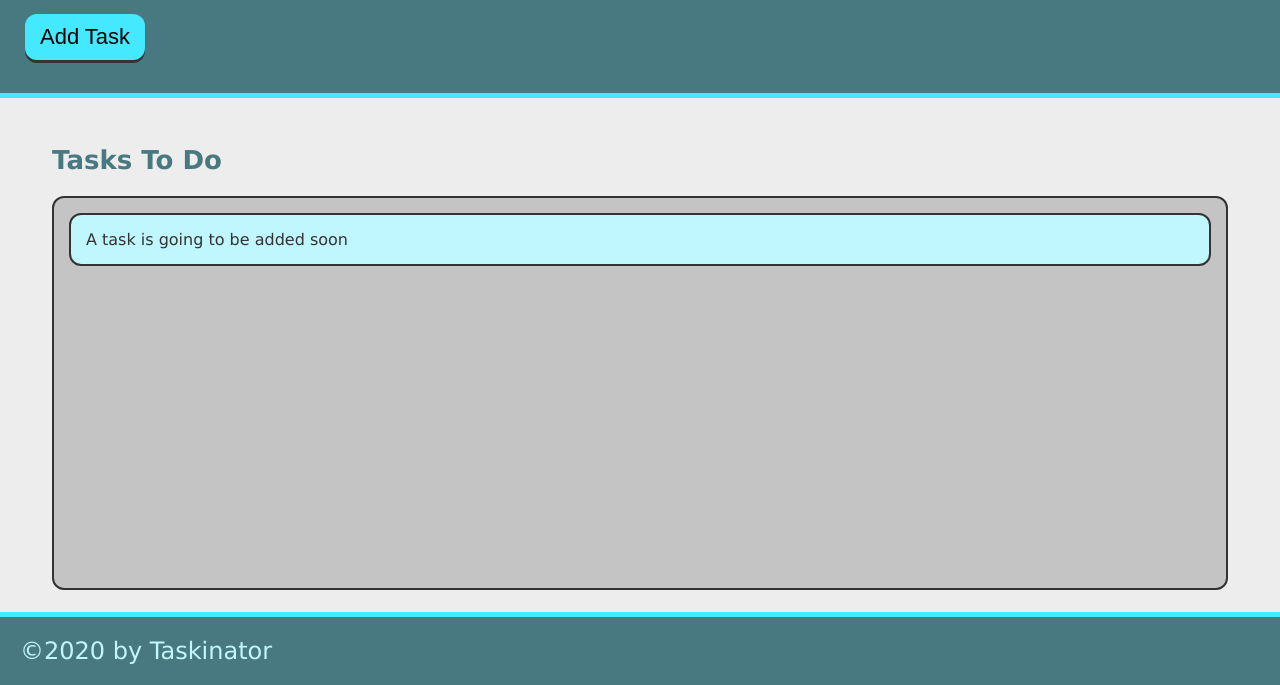
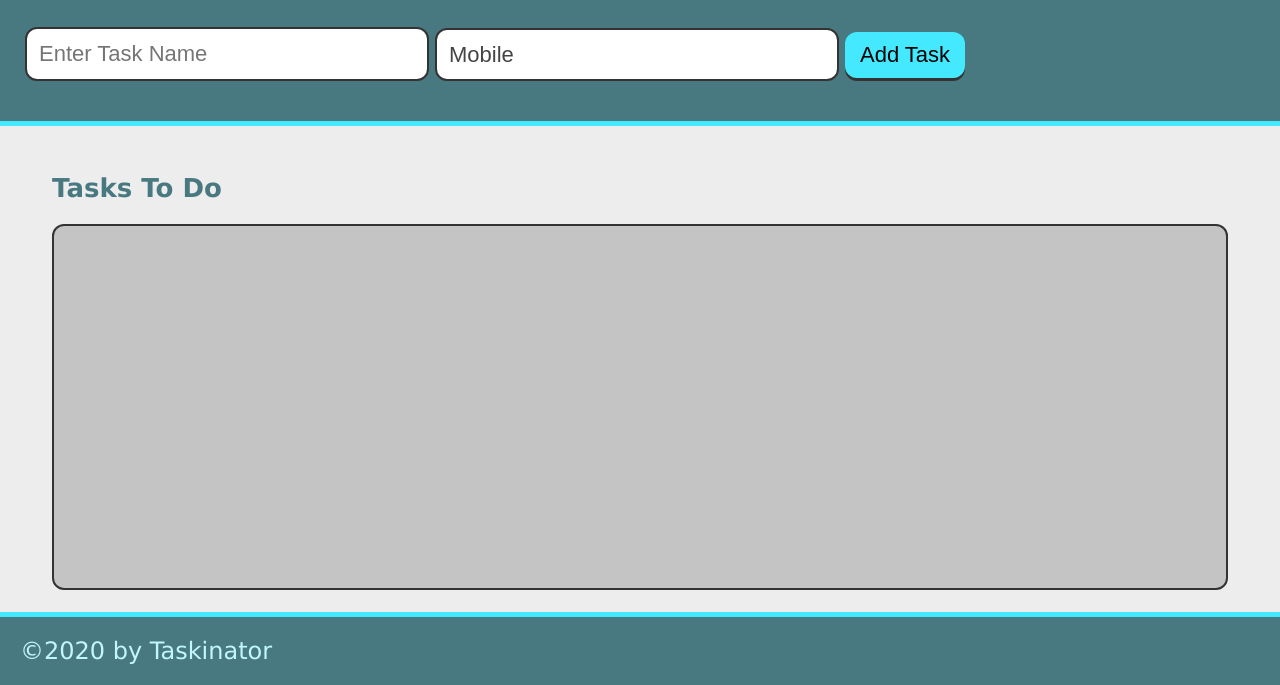
Before and after one commit to robbieevans1/taskinator, a plain HTML site: page index.html in a window 1280 px wide. Shown: the part 115-800 px from the top of the page. Drawn offline with Linux system fonts and the light colour scheme.

Commit message:
added form submission

```diff
--- a/assets/js/script.js
+++ b/assets/js/script.js
@@ -1,11 +1,13 @@
-var buttonEl = document.querySelector("#save-task");
+var formEL = document.querySelector("#task-form");
 var tasksToDoEL = document.querySelector("#tasks-to-do");
 
 var createTaskHandler = function() {
+    event.preventDefault();
+
     var listItemEl = document.createElement("li");
     listItemEl.className = "task-item";
     listItemEl.textContent = "This is a new task.";
     tasksToDoEL.appendChild(listItemEl);
-}
+};
 
-buttonEl.addEventListener("click", createTaskHandler);
+formEL.addEventListener("submit", createTaskHandler);
--- a/index.html
+++ b/index.html
@@ -12,14 +12,29 @@
 <header>
     <h1 class="page-title">Taskinator</h1>
     <p>Click the button below to add a new task!</p>
-    <button class="btn" id="save-task">Add Task</button>
+    <form id="task-form">
+        <div class="form-group">
+            <input type="text" name="task-name" placeholder="Enter Task Name">
+        </div>
+        <div class="form-group">
+            <select name="task-type" class="select-dropdown">
+                <option value="" disabled selected>Pick a task type</option>
+                <option value="Print" disabled selected>Print</option>
+                <option value="Web" disabled selected>Web</option>
+                <option value="Mobile" disabled selected>Mobile</option>
+            </select>
+        </div>
+        <div class="form-group">
+            <button class="btn" id="save-task" type="submit">Add Task</button>
+        </div>
+    </form>
+
 </header>
 
 <main class="page-content">
     <section class="task-list-wrapper">
         <h2 class="list-title">Tasks To Do</h2>
         <ul class="task-list" id="tasks-to-do">
-            <li class="task-item">A task is going to be added soon</li>
         </ul>
     </section>
 </main>
```
